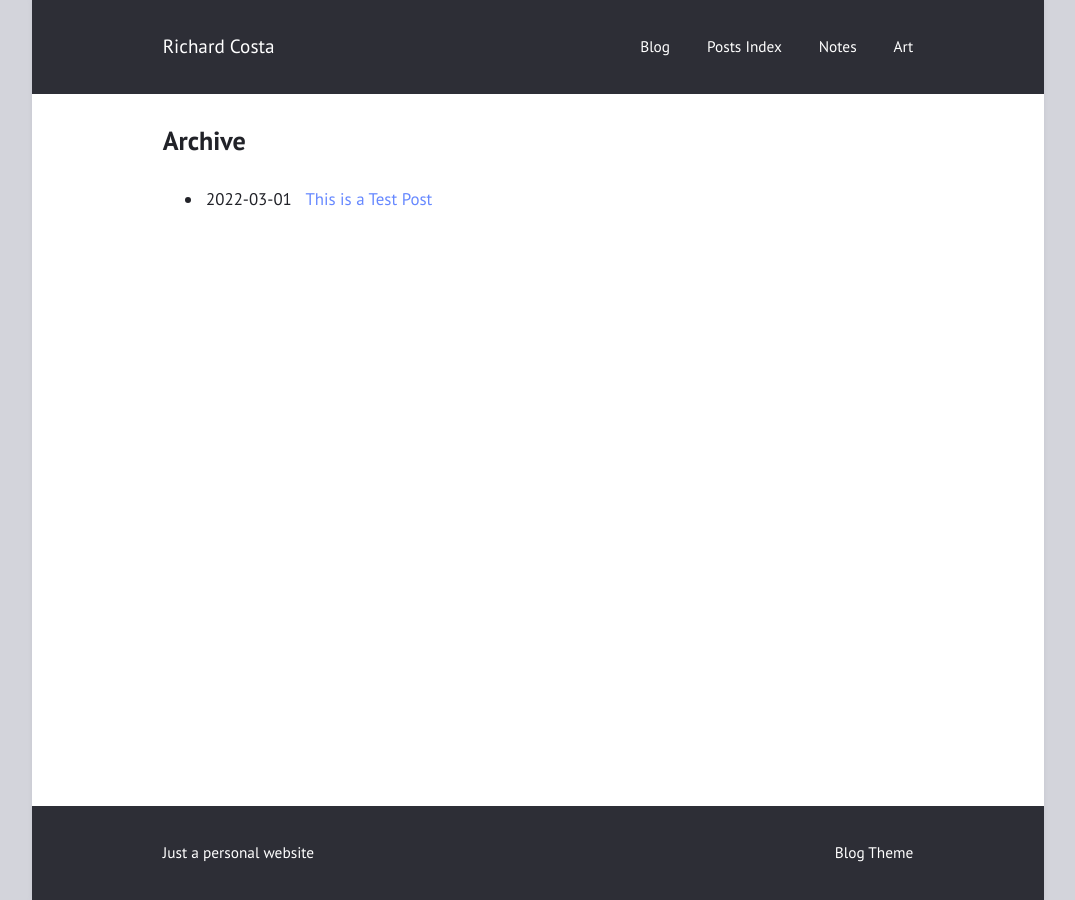
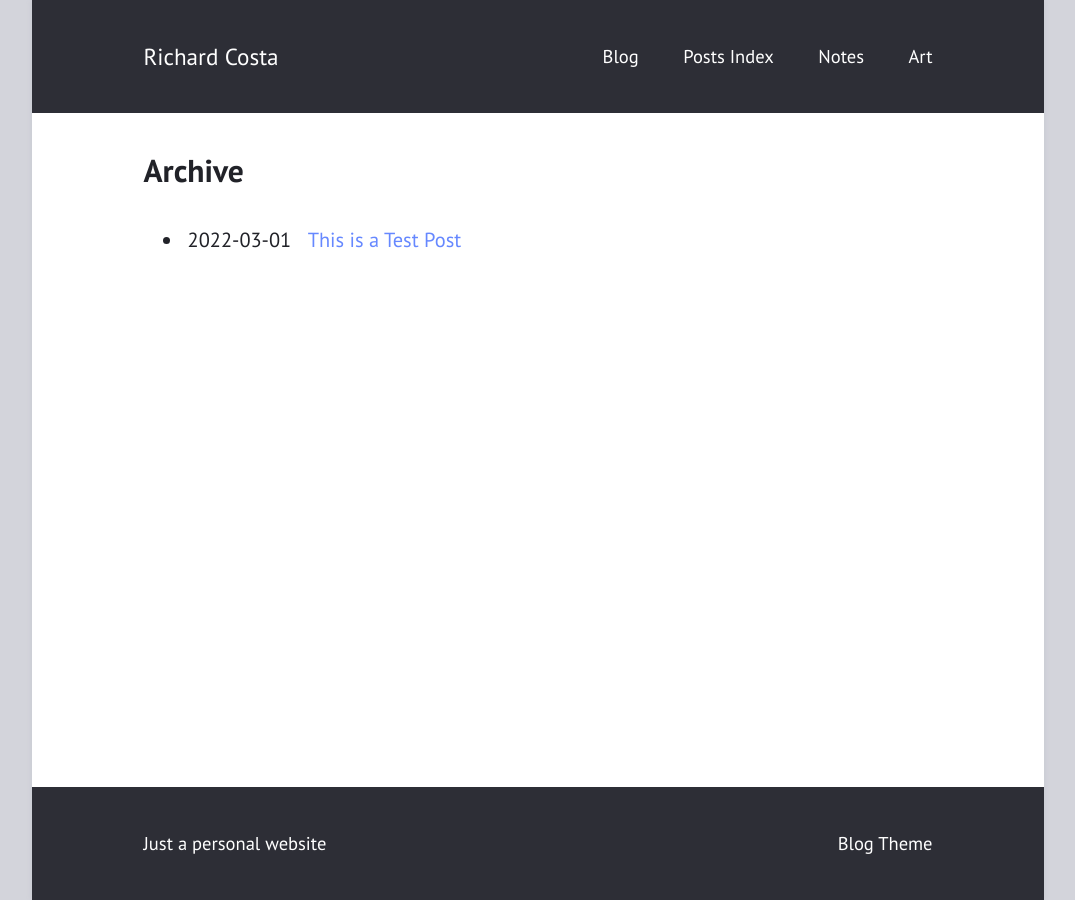
Before and after one commit to richard-costa/richard-costa.github.io, a Jekyll site: the page built from archive.html, in a window 1280 px wide. Shown: the whole page, without its empty margins (102-1177 px from the left). Built offline with Jekyll 4.4.1, drawn with Linux system fonts in a browser that asks for light colours.

Commit message:
resize font-size

```diff
--- a/_sass/index.sass
+++ b/_sass/index.sass
@@ -1,4 +1,4 @@
-$font-size: calc(0.8rem + 0.2vw) !default
+$font-size: calc(1rem + 0.2vw) !default
 $font-weight: 400 !default
 $font-family: "PT Sans", -apple-system, "Helvetica Neue", "Segoe UI", "Roboto", sans-serif !default
 $heading-weight: 600 !default
```
